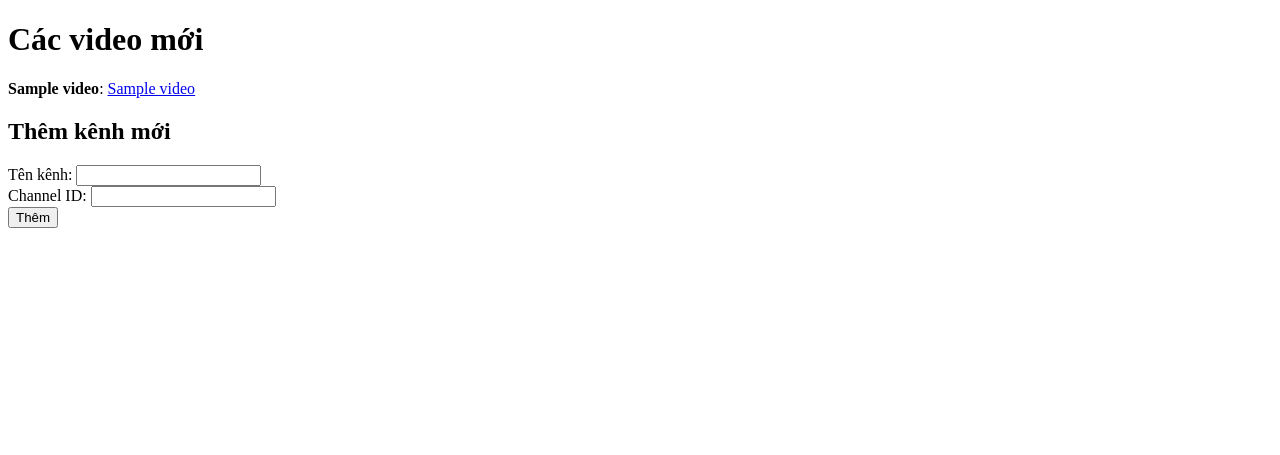
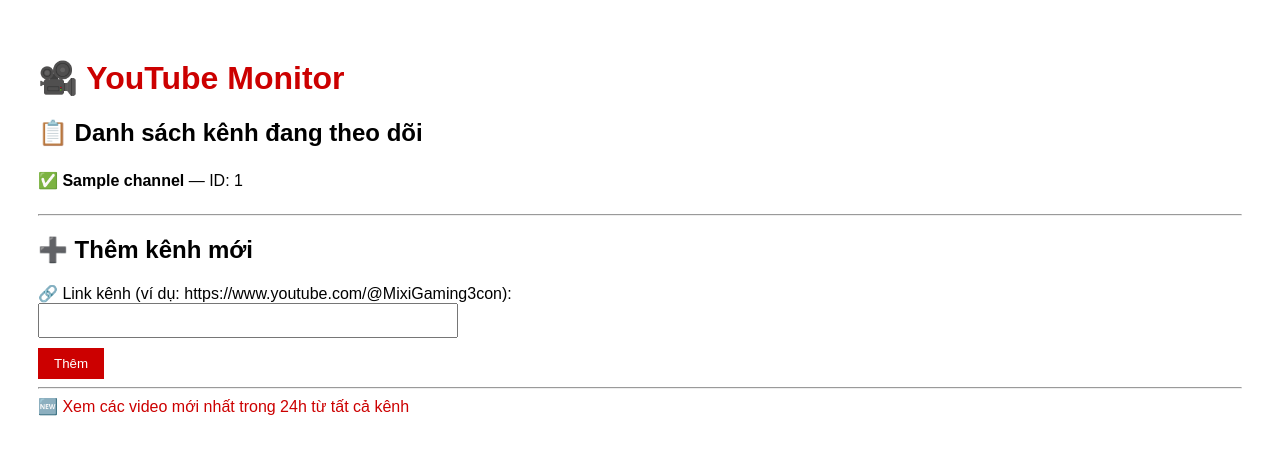
Before and after one commit to truchuynh123/youtube-monitor, a Flask app: template templates/index.html in a window 1280 px wide. Shown: the top 455 px of the page. Run offline with Flask 3, Linux system fonts and the light colour scheme; the template is opened without the code that fills it: most values are stand-ins (such as "Sample title", 1, 10 or a date in 2020).

Commit message:
✨ Cập nhật giao diện + tự động lấy tên kênh và ID từ link

```diff
--- a/app.py
+++ b/app.py
@@ -1,62 +1,89 @@
 from flask import Flask, render_template, request, redirect
-import requests
 import json
 import os
+import subprocess
+import datetime
+import yt_dlp
+import re
 
 app = Flask(__name__)
+
 CHANNELS_FILE = "channels.json"
+DOWNLOAD_FOLDER = "downloads"
 
-# Load danh sách kênh từ file
 def load_channels():
-    if os.path.exists(CHANNELS_FILE):
-        with open(CHANNELS_FILE, "r", encoding="utf-8") as f:
-            return json.load(f)
-    return []
+    if not os.path.exists(CHANNELS_FILE):
+        return []
+    with open(CHANNELS_FILE, "r", encoding="utf-8") as f:
+        return json.load(f)
 
-# Lưu danh sách kênh vào file
 def save_channels(channels):
     with open(CHANNELS_FILE, "w", encoding="utf-8") as f:
-        json.dump(channels, f, indent=2)
+        json.dump(channels, f, indent=2, ensure_ascii=False)
 
-# Lấy video mới nhất từ một kênh YouTube (qua RSS)
-def fetch_latest_video(channel_id):
+def extract_channel_info(channel_url):
     try:
-        rss_url = f"https://www.youtube.com/feeds/videos.xml?channel_id={channel_id}"
-        resp = requests.get(rss_url)
-        if resp.status_code != 200:
-            return None
+        ydl_opts = {
+            'quiet': True,
+            'extract_flat': True,
+            'force_generic_extractor': False,
+        }
+        with yt_dlp.YoutubeDL(ydl_opts) as ydl:
+            info = ydl.extract_info(channel_url, download=False)
+            return {
+                "name": info.get("uploader") or info.get("title"),
+                "id": info.get("channel_id"),
+                "url": f"https://www.youtube.com/channel/{info.get('channel_id')}"
+            }
+    except Exception as e:
+        print(f"Lỗi khi trích xuất kênh: {e}")
+        return None
 
-        from xml.etree import ElementTree as ET
-        root = ET.fromstring(resp.text)
-        entry = root.find("{http://www.w3.org/2005/Atom}entry")
-        if entry is not None:
-            title = entry.find("{http://www.w3.org/2005/Atom}title").text
-            video_id = entry.find("{http://www.youtube.com/xml/schemas/2015}videoId").text
-            return {"title": title, "video_id": video_id}
-    except Exception as e:
-        print(f"Lỗi khi lấy video từ kênh {channel_id}: {e}")
-    return None
+def get_videos_within_1_day(channel_url):
+    one_day_ago = (datetime.datetime.now() - datetime.timedelta(days=1)).isoformat()
+    ydl_opts = {
+        'quiet': True,
+        'extract_flat': True,
+        'dateafter': one_day_ago,
+        'force_generic_extractor': False,
+    }
+    with yt_dlp.YoutubeDL(ydl_opts) as ydl:
+        try:
+            info = ydl.extract_info(channel_url, download=False)
+            return info.get('entries', [])
+        except Exception as e:
+            print(f"Lỗi khi lấy video: {e}")
+            return []
 
 @app.route("/", methods=["GET"])
 def index():
     channels = load_channels()
-    videos = []
-    for ch in channels:
-        video = fetch_latest_video(ch["channel_id"])
-        if video:
-            videos.append({"name": ch["name"], "video_id": video["video_id"], "title": video["title"]})
-    return render_template("index.html", videos=videos)
+    return render_template("index.html", channels=channels)
 
-@app.route("/add", methods=["POST"])
+@app.route("/add_channel", methods=["POST"])
 def add_channel():
-    name = request.form.get("name")
-    channel_id = request.form.get("channel_id")
-    if name and channel_id:
+    link = request.form.get("link")
+    if not link:
+        return redirect("/")
+
+    info = extract_channel_info(link)
+    if info:
         channels = load_channels()
-        channels.append({"name": name, "channel_id": channel_id})
-        save_channels(channels)
+        if not any(c["id"] == info["id"] for c in channels):
+            channels.append(info)
+            save_channels(channels)
     return redirect("/")
 
+@app.route("/fetch_new_videos", methods=["GET"])
+def fetch_new_videos():
+    channels = load_channels()
+    all_new_videos = {}
+
+    for channel in channels:
+        videos = get_videos_within_1_day(channel["url"])
+        all_new_videos[channel["name"]] = videos
+
+    return render_template("new_videos.html", videos=all_new_videos)
+
 if __name__ == "__main__":
-    port = int(os.environ.get("PORT", 5000))  # Render sẽ cung cấp PORT qua biến môi trường
-    app.run(host="0.0.0.0", port=port)
+    app.run(debug=False, host="0.0.0.0", port=10000)
--- a/templates/index.html
+++ b/templates/index.html
@@ -1,21 +1,74 @@
 <!DOCTYPE html>
-<html>
+<html lang="vi">
 <head>
+    <meta charset="UTF-8">
     <title>YouTube Monitor</title>
+    <style>
+        body {
+            font-family: Arial, sans-serif;
+            padding: 30px;
+        }
+        h1 {
+            color: #cc0000;
+        }
+        input[type="text"] {
+            width: 400px;
+            padding: 8px;
+            margin-bottom: 10px;
+        }
+        input[type="submit"] {
+            padding: 8px 16px;
+            background-color: #cc0000;
+            color: white;
+            border: none;
+            cursor: pointer;
+        }
+        ul {
+            list-style-type: none;
+            padding-left: 0;
+        }
+        li {
+            padding: 4px 0;
+        }
+        .channel {
+            margin-bottom: 20px;
+        }
+        a {
+            color: #cc0000;
+            text-decoration: none;
+        }
+        a:hover {
+            text-decoration: underline;
+        }
+    </style>
 </head>
 <body>
-    <h1>Các video mới</h1>
-    {% for v in videos %}
-    <p><strong>{{ v.name }}</strong>:
-        <a href="https://www.youtube.com/watch?v={{ v.video_id }}">{{ v.title }}</a>
-    </p>
-    {% endfor %}
 
-    <h2>Thêm kênh mới</h2>
-    <form method="POST" action="/add">
-        Tên kênh: <input name="name"><br>
-        Channel ID: <input name="channel_id"><br>
-        <button type="submit">Thêm</button>
+    <h1>🎥 YouTube Monitor</h1>
+
+    <h2>📋 Danh sách kênh đang theo dõi</h2>
+    {% if channels %}
+        <ul>
+            {% for channel in channels %}
+                <li class="channel">✅ <strong>{{ channel.name }}</strong> — ID: {{ channel.id }}</li>
+            {% endfor %}
+        </ul>
+    {% else %}
+        <p>Chưa có kênh nào.</p>
+    {% endif %}
+
+    <hr>
+
+    <h2>➕ Thêm kênh mới</h2>
+    <form method="post" action="/add_channel">
+        <label for="link">🔗 Link kênh (ví dụ: https://www.youtube.com/@MixiGaming3con):</label><br>
+        <input type="text" name="link" required><br>
+        <input type="submit" value="Thêm">
     </form>
+
+    <hr>
+
+    <a href="/fetch_new_videos">🆕 Xem các video mới nhất trong 24h từ tất cả kênh</a>
+
 </body>
 </html>
```
Also changed, not shown: templates/new_videos.html (added, +24 -0 lines).
